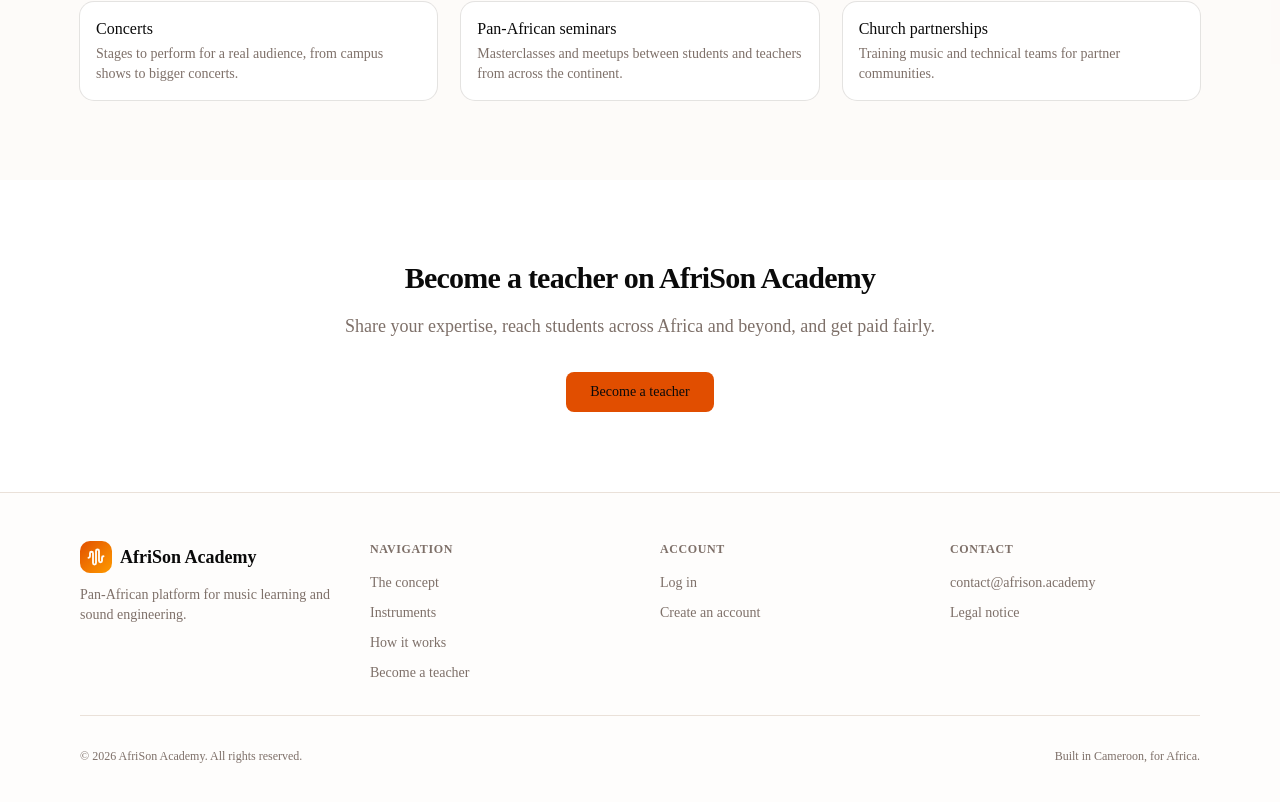
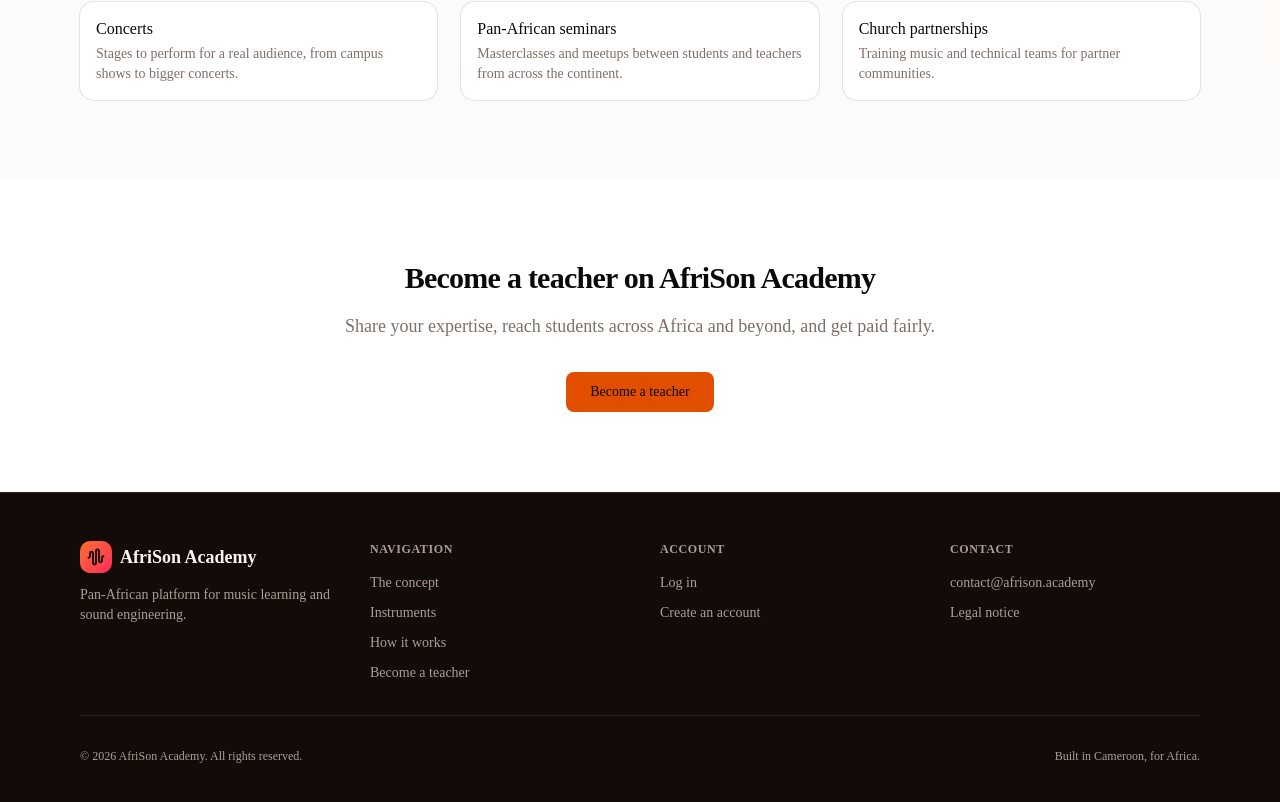
Before and after one commit to ulfrank2024/AfriSon-, a Next.js app: page /en in a window 1280 px wide. Shown: the part 1969-2771 px from the top of the page. Built offline with nearby package versions, Linux system fonts and the light colour scheme; no server answers.

Commit message:
feat: fond sombre pour le footer
Le footer utilise désormais la palette dark (classe 'dark' scopée)
indépendamment du thème de la page, pour un bandeau nettement plus
sombre et un bon contraste avec le reste du site. Vérifié en clair
et en sombre via capture d'écran (Playwright).

```diff
--- a/src/components/marketing/site-footer.tsx
+++ b/src/components/marketing/site-footer.tsx
@@ -31,7 +31,10 @@ export function SiteFooter() {
   const nav = useTranslations("nav");
 
   return (
-    <footer className="mt-auto border-t bg-muted/20">
+    // Scoped `dark` class: the footer always renders with the dark
+    // palette tokens (see globals.css `.dark { ... }`), independent of
+    // the page's own light/dark mode, for a consistently darker band.
+    <footer className="dark mt-auto border-t border-border bg-background text-foreground">
       <Reveal className="mx-auto max-w-6xl px-4 py-12">
         <div className="grid gap-10 sm:grid-cols-2 lg:grid-cols-4">
           <div className="sm:col-span-2 lg:col-span-1">
```
